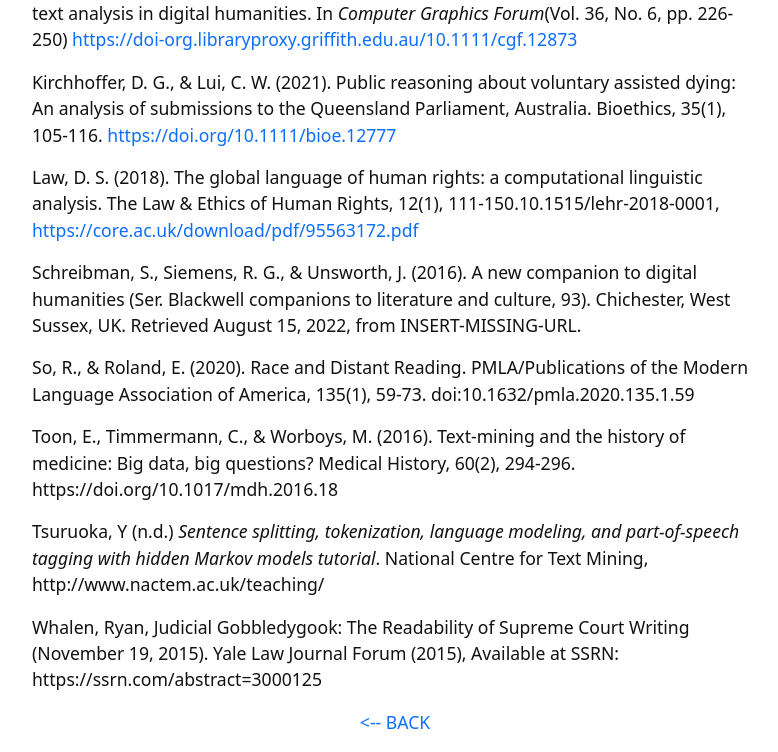
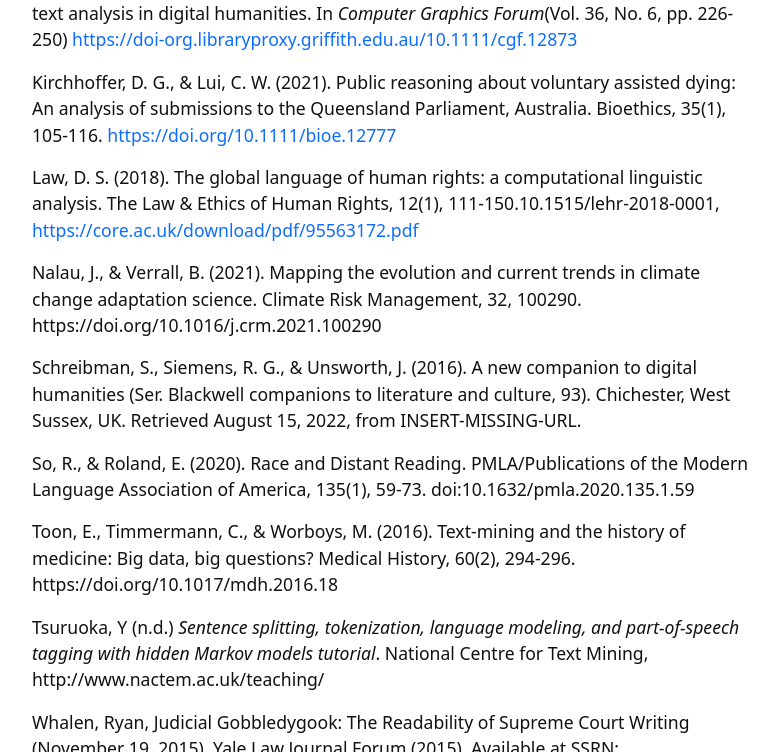
Before and after one commit to GULibrarySandbox/intro-text-mining-analysis-2022, a Jekyll site: the page built from content/9-references.md, in a window 1280 px wide and 900 px high, scrolled down 640 px, cut to the strip 0-752 px from the top of the window. Shown: the whole strip, without its empty margins (245-1023 px from the left). Built offline with Jekyll 4.4.1, drawn with Linux system fonts in a browser that asks for light colours.

Commit message:
Update 9-references.md

```diff
--- a/content/9-references.md
+++ b/content/9-references.md
@@ -18,6 +18,8 @@ Kirchhoffer, D. G., & Lui, C. W. (2021). Public reasoning about voluntary assist
 
 Law, D. S. (2018). The global language of human rights: a computational linguistic analysis. The Law & Ethics of Human Rights, 12(1), 111-150.10.1515/lehr-2018-0001, [https://core.ac.uk/download/pdf/95563172.pdf](https://core.ac.uk/download/pdf/95563172.pdf)
 
+Nalau, J., & Verrall, B. (2021). Mapping the evolution and current trends in climate change adaptation science. Climate Risk Management, 32, 100290. https://doi.org/10.1016/j.crm.2021.100290
+
 Schreibman, S., Siemens, R. G., & Unsworth, J. (2016). A new companion to digital humanities (Ser. Blackwell companions to literature and culture, 93). Chichester, West Sussex, UK. Retrieved August 15, 2022, from INSERT-MISSING-URL.
 
 So, R., & Roland, E. (2020). Race and Distant Reading. PMLA/Publications of the Modern Language Association of America, 135(1), 59-73. doi:10.1632/pmla.2020.135.1.59
```
